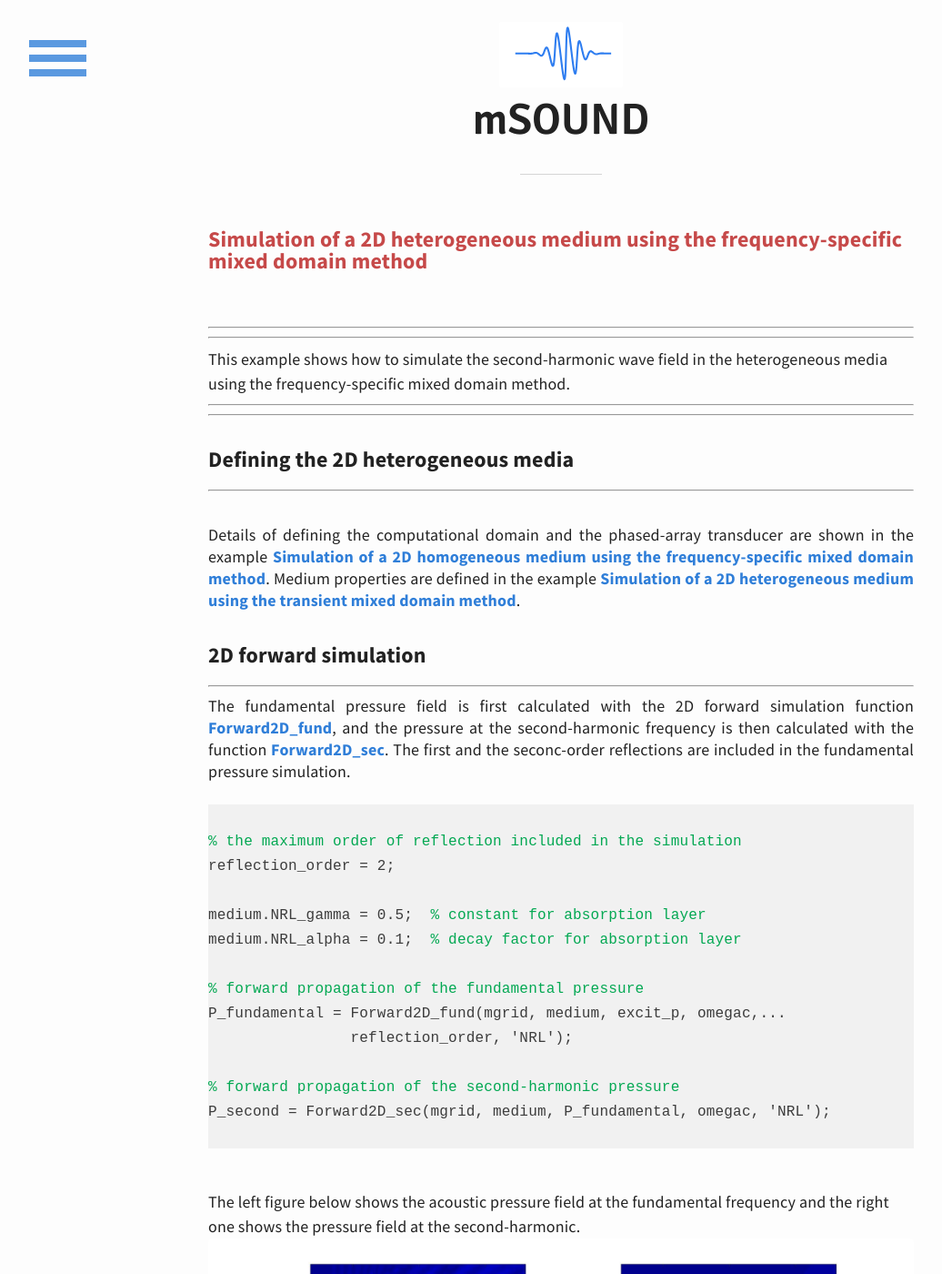
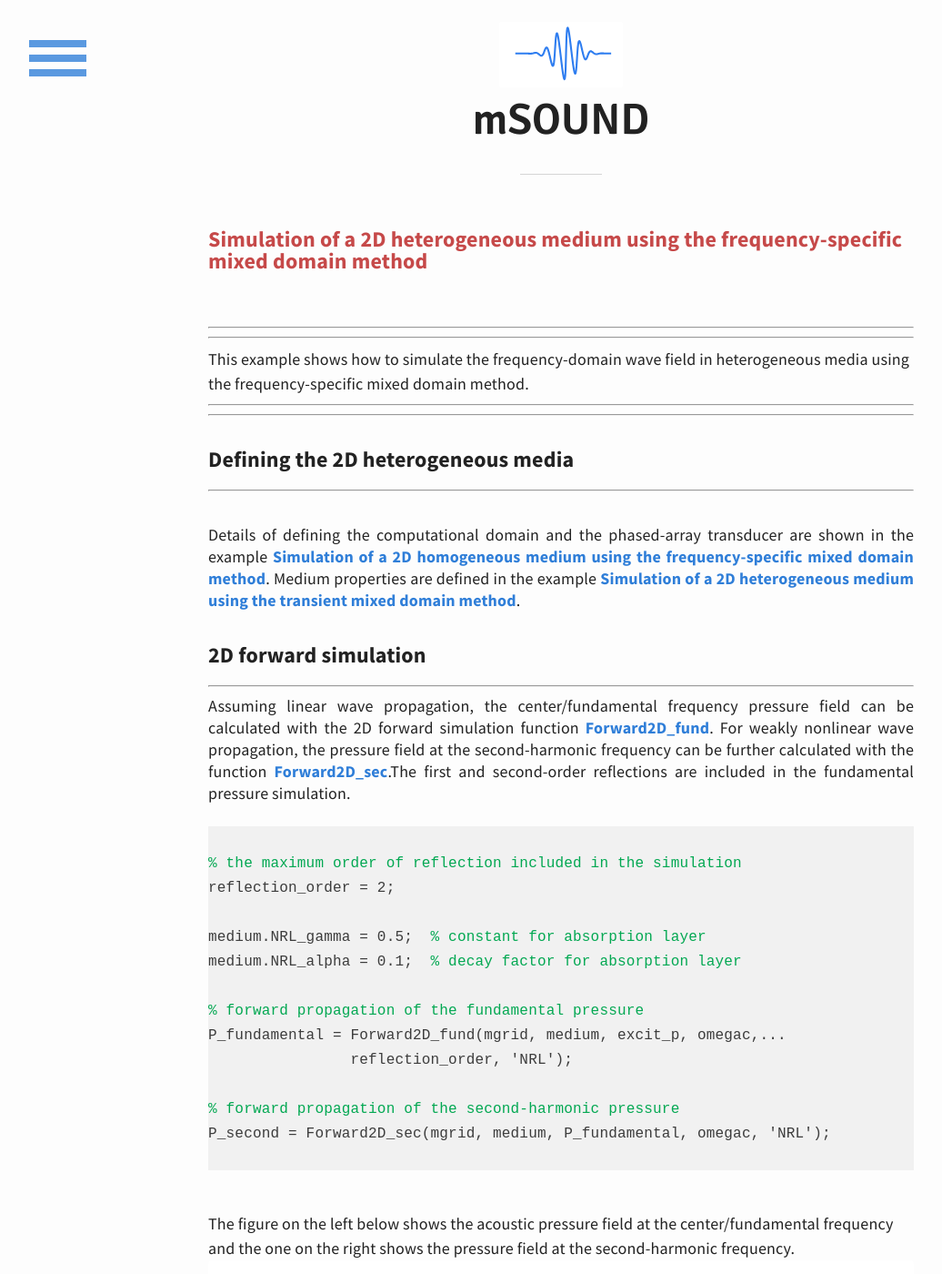
Before and after one commit to m-SOUND/mSOUND, a Jekyll site: the page built from _posts/2019-07-28-FSMDM_2D_heterogeneous.html, in a window 1280 px wide and 1400 px high. Shown: the whole window at 91% size, without its empty margins (23-1059 px from the left). Built offline with Jekyll 4.4.1, drawn with Linux system fonts in a browser that asks for light colours; some of the changed text lies outside the part shown.

Commit message:
Update 2019-07-28-FSMDM_2D_heterogeneous.html

```diff
--- a/_posts/2019-07-28-FSMDM_2D_heterogeneous.html
+++ b/_posts/2019-07-28-FSMDM_2D_heterogeneous.html
@@ -5,8 +5,8 @@
 <br>
 <hr>
 <hr>
- This example shows how to simulate the second-harmonic wave field in the heterogeneous
-  media using the frequency-specific mixed domain method.
+This example shows how to simulate the frequency-domain wave field in heterogeneous media using
+the frequency-specific mixed domain method.
 <hr>
 <hr>
 </p>
@@ -27,10 +27,12 @@
 <h6>2D forward simulation</h6>
 <hr>
 <p>
-The fundamental pressure field is first calculated with the 2D forward simulation function
- <a href="/mSOUND/function.html#Forward2D_fund">Forward2D_fund</a>,
-and the pressure at the second-harmonic frequency is then calculated with the function
- <a href="/mSOUND/function.html#Forward2D_sec">Forward2D_sec</a>. The first and the seconc-order reflections
+Assuming linear wave propagation, the center/fundamental frequency pressure field can be calculated
+ with the 2D forward simulation function
+ <a href="/mSOUND/function.html#Forward2D_fund">Forward2D_fund</a>.
+For weakly nonlinear wave propagation, the pressure field at the second-harmonic frequency can be further
+ calculated with the function
+ <a href="/mSOUND/function.html#Forward2D_sec">Forward2D_sec</a>.The first and second-order reflections
  are included in the fundamental pressure simulation.
  <pre>
 <code>
@@ -48,22 +50,25 @@
 P_second = Forward2D_sec(mgrid, medium, P_fundamental, omegac, 'NRL');
 </code>
 </pre>
-<br> The left figure below shows the acoustic pressure field at the fundamental frequency and
-the right one shows the pressure field at the second-harmonic.
+<br>The figure on the left below shows the acoustic pressure field at the center/fundamental frequency and the one on
+the right shows the pressure field at the second-harmonic frequency.
 
 <img src="/mSOUND/img/FSMDM_2D_heterogeneous_nocorrection.jpg" alt="fundamental and the second-harmonic pressure field">
 
-<br>When the two figures above are compared with the pressure fields generated with the transiment mixed domain method (shown in
-the example <a href="https://m-sound.github.io/mSOUND/TMDM_2D_heterogeneous">
-Simulation of a 2D heterogeneous medium using the transient mixed domain method</a>), samll
-differences for the pressure field at the second-harmonic can be observed. This is because density heterogeniety is not automatically
-considered in the function <a href="/mSOUND/function.html#Forward2D_sec">Forward2D_sec</a>.
-To include the density heterogeneity, <span style="background-color:#f1f1f1">'correction'</span> must be enabled.
+<br>These results can be directly compared with the ones in the example
+<a href="https://m-sound.github.io/mSOUND/TMDM_2D_heterogeneous">
+Simulation of a 2D heterogeneous medium using the transient mixed domain method</a>. Two points should be noted here.
+First, multiple reflection is not considered in the function <a href="/mSOUND/function.html#Forward2D_sec">Forward2D_sec</a>.
+Second, the density heterogeneity is not automatically considered in the function
+<a href="/mSOUND/function.html#Forward2D_sec">Forward2D_sec</a>.
+To include the density heterogeneity, <span style="background-color:#f1f1f1">'correction'</span> must be enabled, and the scattering due to
+the density variation will be considered in an empirical manner.
 <pre> <code>
 <font color="#03a852">% forward propagation of the second-harmonic pressure</font>
 P_second = Forward2D_sec(mgrid, medium, P_fundamental, omegac, 'NRL', 'correction');
 </code></pre>
-<br> The figure below shows the acoustic pressure field at the second-harmonic when
+
+<br> The figure below shows the acoustic pressure field at the second-harmonic frequency when
 <span style="background-color:#f1f1f1">'correction'</span> is enabled in the function
 <a href="/mSOUND/function.html#Forward2D_sec">Forward2D_sec</a>.
 <img src="/mSOUND/img/FSMDM_2D_heterogeneous_correction.jpg" alt="the second-harmonic pressure field with correction">
```
